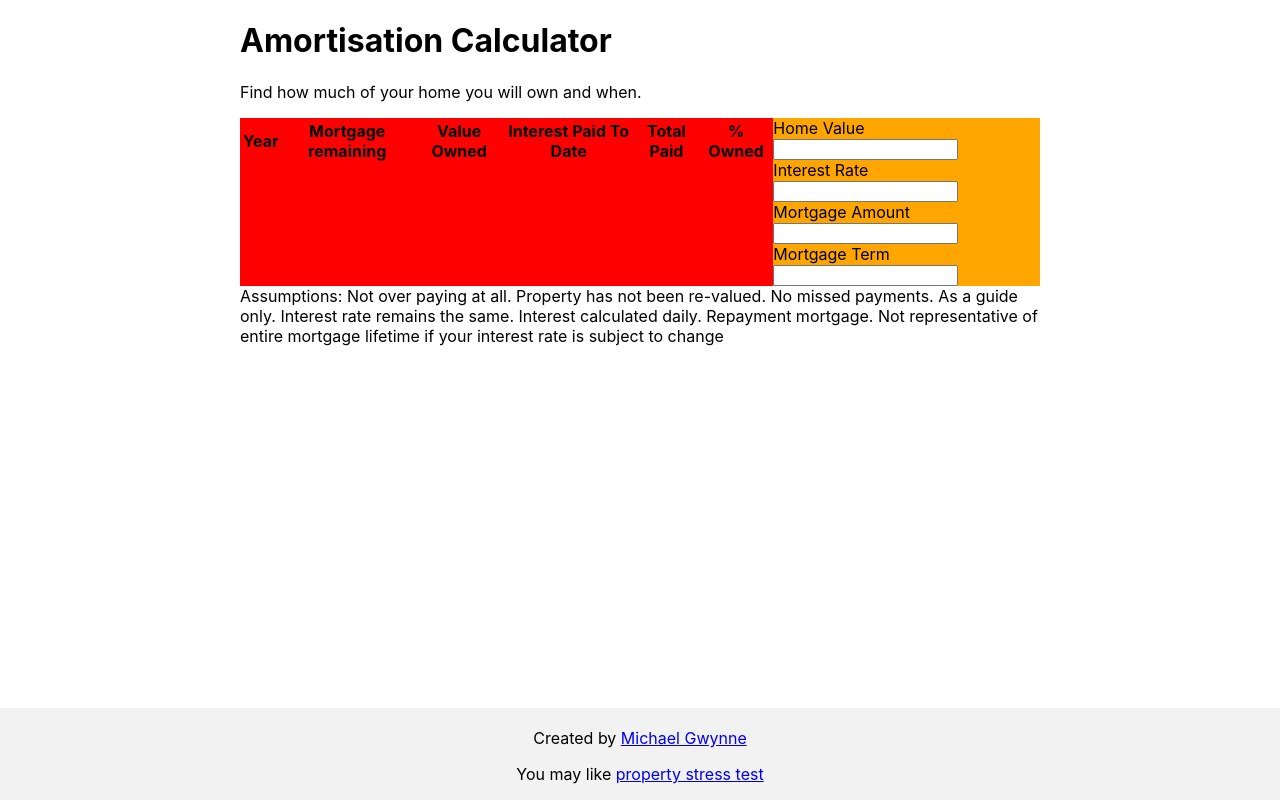
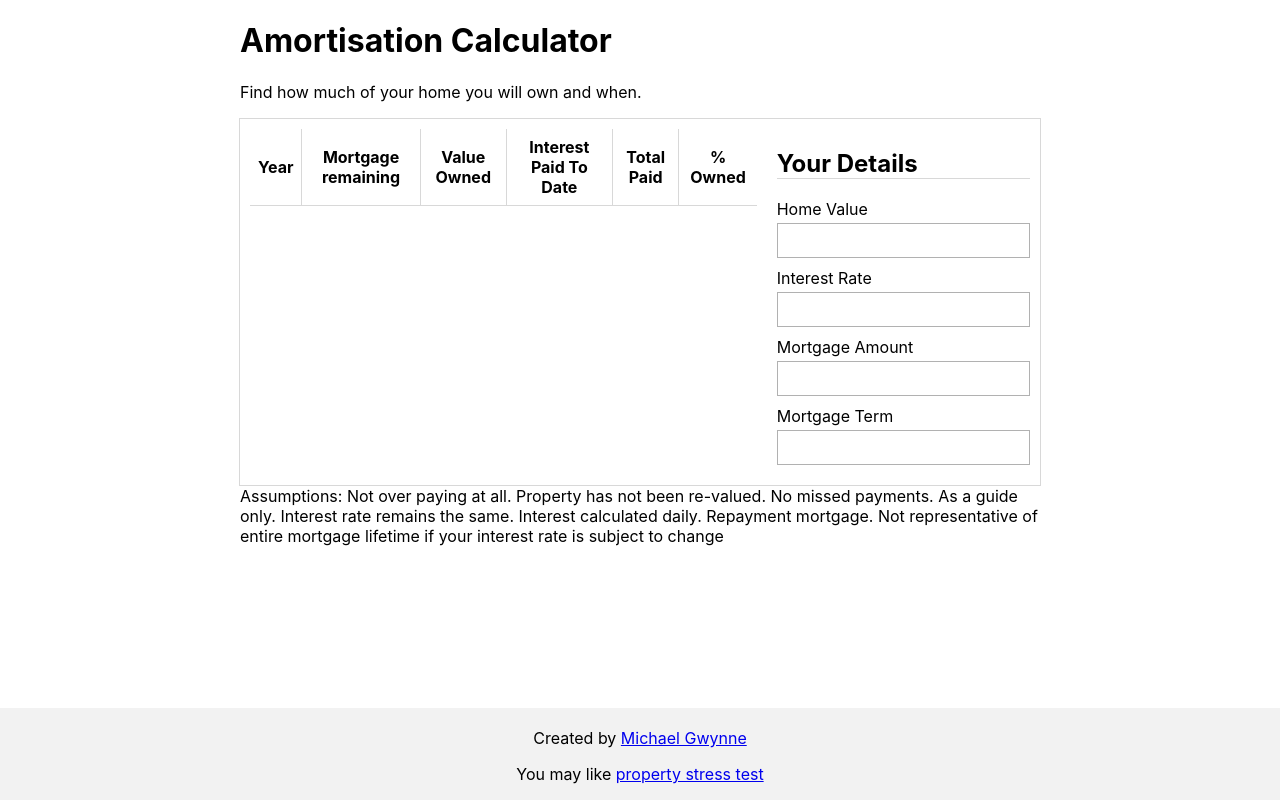
Before and after one commit to votemike/amortisation-calculator, a React (Create React App) app: page / in a window 1280 px wide. Built offline with nearby package versions, Linux system fonts and the light colour scheme.

Commit message:
Some styling

```diff
--- a/src/App.scss
+++ b/src/App.scss
@@ -27,22 +27,29 @@ header, .calculator, .assumptions {
 .calculator {
   display: flex;
   align-items: stretch;
+  border: 1px solid #D8D8D8;
 }
 
-.calculator div {
-  //width: 200px;
-  //height: 50px;
+.one,
+.two {
+  //Do I even need this?
   display: inline-block;
 }
 
 .one {
-  background: red;
+  padding: 10px;
+  //background: red;
   width: calc(100% / 3 * 2);
 }
 
 .two {
-  background: orange;
+  padding: 10px;
+  //background: orange;
   width: calc(100% / 3);
+
+  > div {
+    margin-bottom: 10px;
+  }
 }
 
 @media screen and (max-width: 531px) {
@@ -63,3 +70,42 @@ header, .calculator, .assumptions {
   text-align: right;
   font-variant-numeric: tabular-nums;
 }
+
+h2 {
+  border-bottom: 1px solid #D8D8D8;
+}
+
+label {
+  display: block;
+  margin-bottom: 4px;
+}
+
+input {
+  width: 100%;
+  box-sizing: border-box;
+  border: none;
+  box-shadow: inset 0 0 0 1px #B1B1B1;
+  padding: 10px 15px;
+}
+
+table {
+  border-collapse: collapse;
+}
+table td, table th {
+  border: 1px solid #D8D8D8;
+  padding: 8px;
+}
+table tr:first-child th {
+  border-top: 0;
+}
+table tr:last-child td {
+  border-bottom: 0;
+}
+table tr td:first-child,
+table tr th:first-child {
+  border-left: 0;
+}
+table tr td:last-child,
+table tr th:last-child {
+  border-right: 0;
+}
--- a/src/Calculator.js
+++ b/src/Calculator.js
@@ -78,6 +78,7 @@ class Calculator extends React.Component {
             </table>
           </div>
           <div className="two">
+            <h2>Your Details</h2>
             <div>
               <label htmlFor="value">Home Value</label>
               <input name="value" type="number" onChange={this.handleInputChange}/>
```
